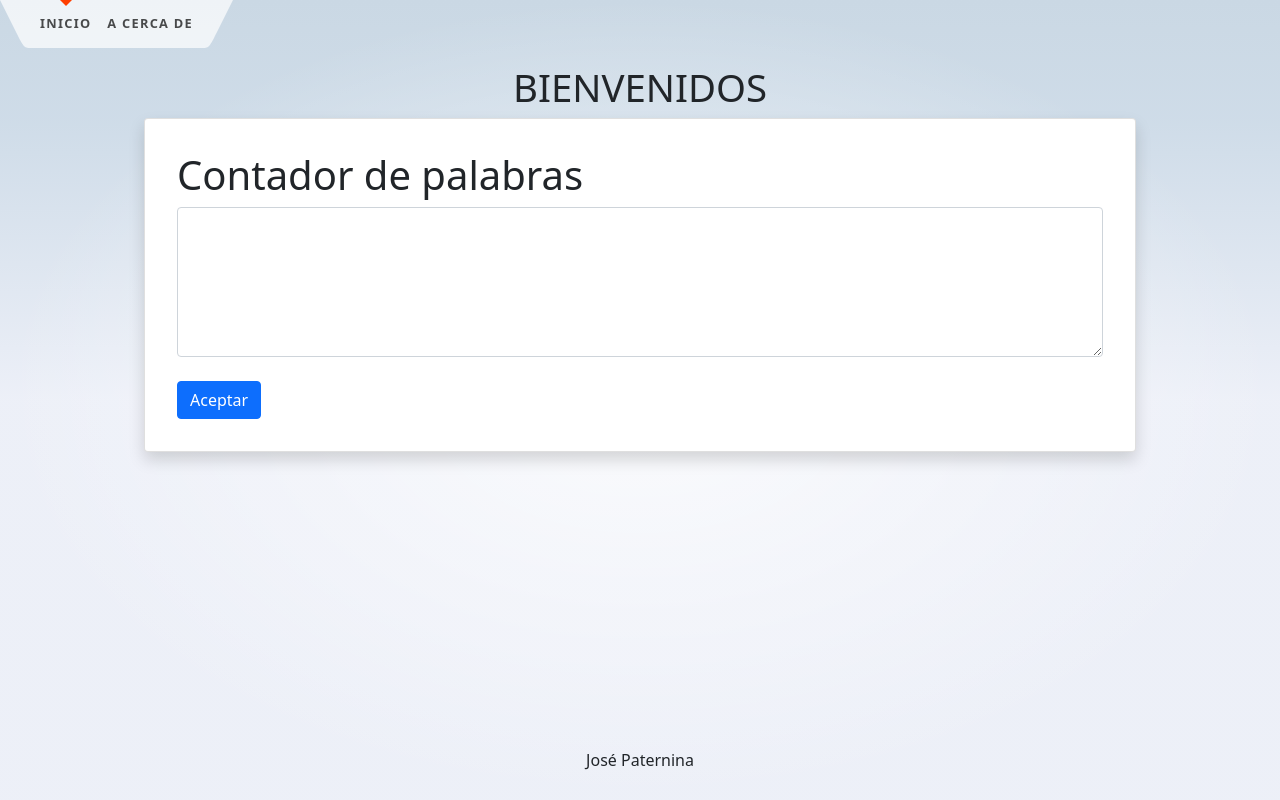
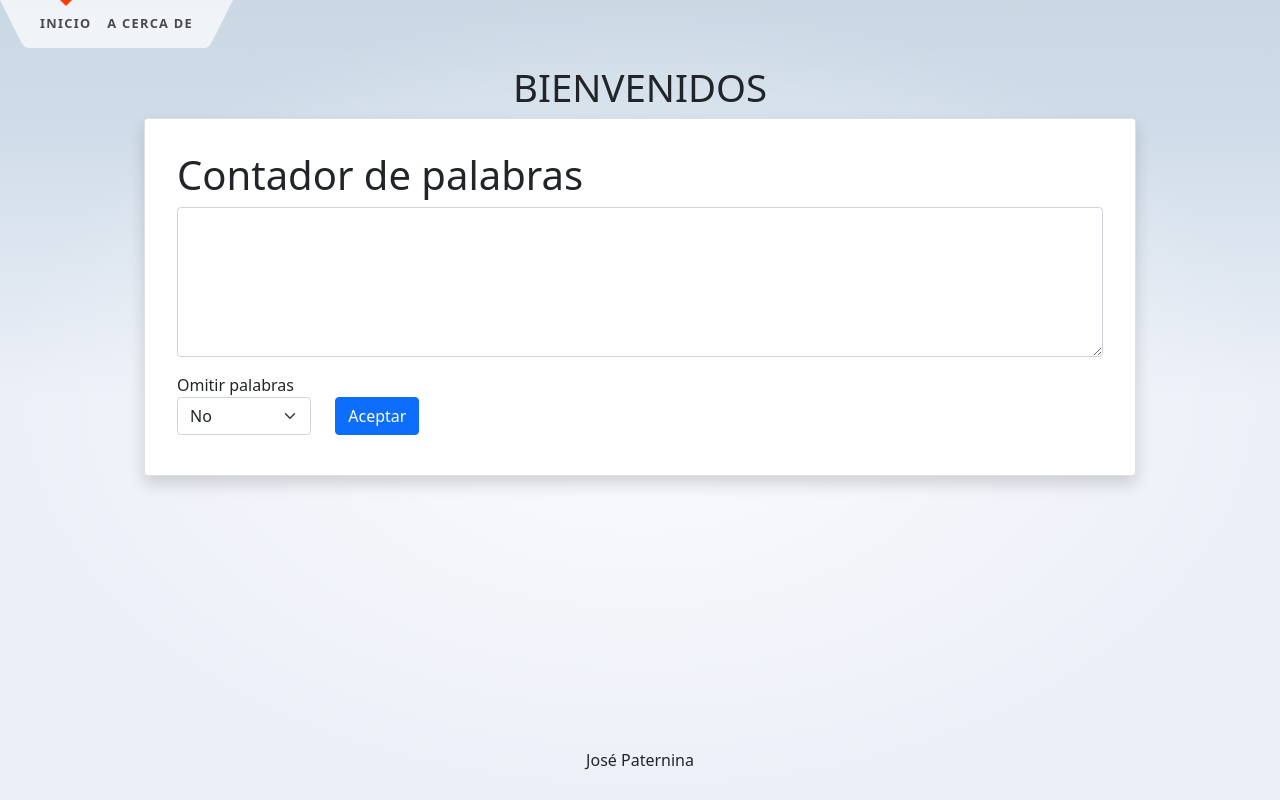
Before and after one commit to JosePater/word-games, a SvelteKit app: page / in a window 1280 px wide. Built offline with nearby package versions, Linux system fonts and the light colour scheme.

Commit message:
feat(interfaz): Enable input omit word

```diff
--- a/src/routes/+page.svelte
+++ b/src/routes/+page.svelte
@@ -1,11 +1,16 @@
 <script>
   let prompt = '';
-  let tabla = false;
+  let table_enabled = false;
+  let omitir = 'No';
+  let OmitWord_enabled = false; // input palabras a omitir: deshabilitado
 
   // Palabras y singnos a omitir
   let omitWords = ['de','del','la','lo','le','las','los','por','para','por','como','con','que','un','una','pues',];
   let signos = ['.', ',', ';', ':', '?', '!', '¿'];
   let words = new Map();
+
+  $: if (omitir == "Sí") { OmitWord_enabled = true}
+  	else if (omitir == 'No') { OmitWord_enabled = false}
 
   function filterWords() {
     let allWords_signs = prompt.split(' '); // Array de palabras de la perícopa
@@ -44,10 +49,8 @@
         words.delete(key);
       }
     });
-	tabla = true;
-
+    table_enabled = true;
   }
-
 </script>
 
 <svelte:head>
@@ -63,21 +66,43 @@
       <h5 class="card-title fs-1">Contador de palabras</h5>
       <div class="form-floating">
         <textarea
-          id="text1" placeholder="Escribe el texto"
+          id="text1"
+          placeholder="Escribe el texto"
           style="height: 150px"
           class="form-control"
           bind:value={prompt}
         />
       </div>
-      <div class="row mt-4">
+      <div class="row mt-3">
+        <label for="">Omitir palabras</label>
+        <div class="col-2 mb-2">
+          <select bind:value={omitir} class="form-select">
+			      <option selected value="No">No</option>
+            <option value="Sí">Sí</option>
+          </select>
+        </div>
+
+        {#if OmitWord_enabled}
+          <div class="input-group mb-2">
+            <span class="input-group-text" id="basic-addon1" >Palabras a omitir:</span>
+            <input
+              type="text"
+              class="form-control"
+              placeholder="Separar con coma: el, la, los, las..."
+              aria-label="Username"
+              aria-describedby="basic-addon1"
+            />
+          </div>
+        {/if}
         <div class="col-8">
-          <button class="btn btn-primary" on:click={filterWords}>Aceptar</button>
+          <button class="btn btn-primary mb-2" on:click={filterWords}>Aceptar</button
+          >
         </div>
       </div>
     </div>
   </div>
 
-  {#if tabla}
+  {#if table_enabled}
     <div class="card shadow p-3 mb-5 bg-body rounded">
       <table class="table">
         <thead>
@@ -91,7 +116,7 @@
         <tbody>
           {#each words.entries() as [key, value], i}
             <tr>
-				<th scope="row">{i+1}</th>
+              <th scope="row">{i + 1}</th>
               <td>{key}</td>
               <td>{value}</td>
               <td><button class="btn btn-danger">Borrar</button></td>
@@ -101,5 +126,4 @@
       </table>
     </div>
   {/if}
-
 </section>
```
Lines whose indentation alone changed are shown as unchanged.
